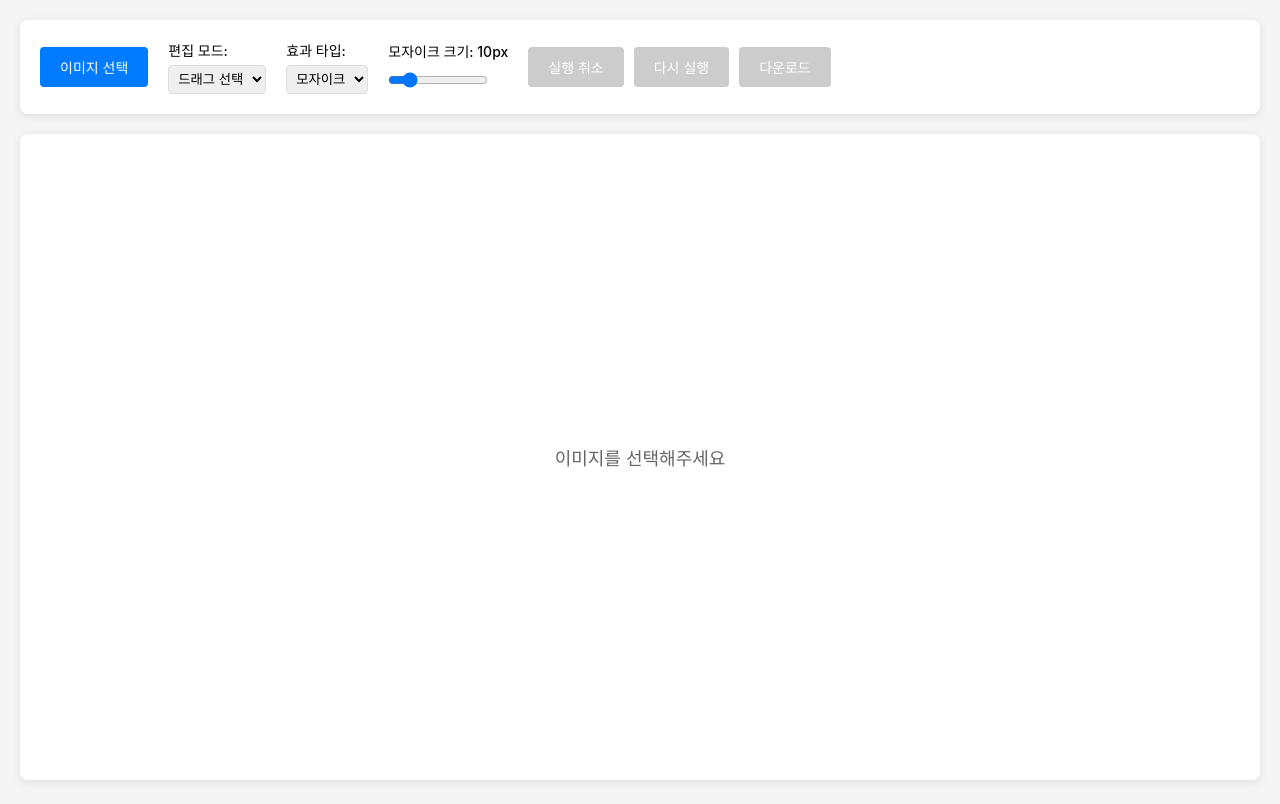
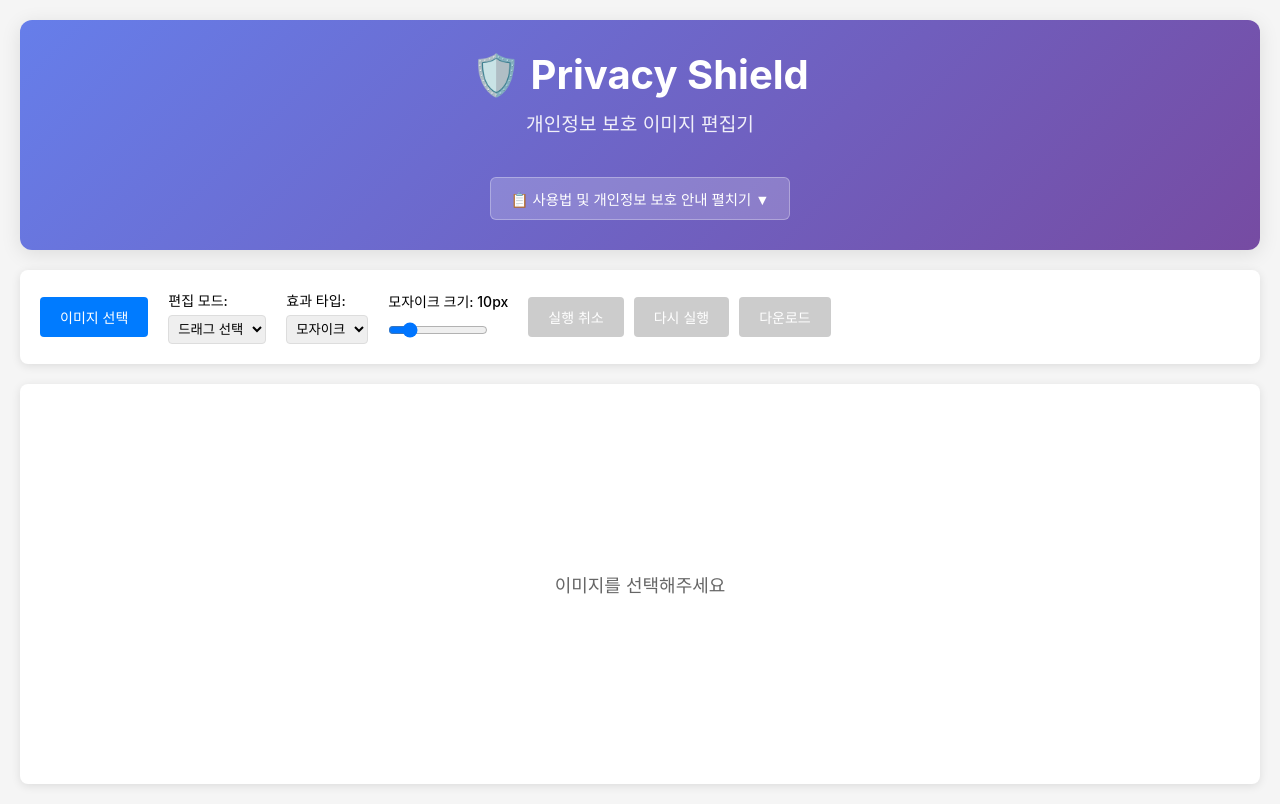
Before and after one commit to joohongpark/photo, a React (Vite) app: page / in a window 1280 px wide. Built offline with nearby package versions, Linux system fonts and the light colour scheme; the HTML template or start-up script is replaced by a standard one.

Commit message:
docs: 안내 추가

```diff
--- a/index.html
+++ b/index.html
@@ -3,7 +3,7 @@
   <head>
     <meta charset="UTF-8" />
     <meta name="viewport" content="width=device-width, initial-scale=1.0" />
-    <title>Photo Editor</title>
+    <title>Privacy Shield - 개인정보 보호 이미지 편집기</title>
   </head>
   <body>
     <div id="root"></div>
--- a/src/App.css
+++ b/src/App.css
@@ -4,6 +4,95 @@
   display: flex;
   flex-direction: column;
   gap: 20px;
+}
+
+.app-header {
+  background: linear-gradient(135deg, #667eea 0%, #764ba2 100%);
+  color: white;
+  padding: 30px;
+  border-radius: 12px;
+  box-shadow: 0 4px 20px rgba(0, 0, 0, 0.1);
+  text-align: center;
+}
+
+.app-header h1 {
+  margin: 0 0 10px 0;
+  font-size: 2.5em;
+  font-weight: bold;
+}
+
+.app-header .subtitle {
+  margin: 0 0 25px 0;
+  font-size: 1.2em;
+  opacity: 0.9;
+}
+
+.info-toggle {
+  background: rgba(255, 255, 255, 0.2);
+  color: white;
+  border: 1px solid rgba(255, 255, 255, 0.3);
+  padding: 10px 20px;
+  border-radius: 6px;
+  cursor: pointer;
+  font-size: 0.9em;
+  margin-top: 15px;
+  transition: all 0.3s ease;
+}
+
+.info-toggle:hover {
+  background: rgba(255, 255, 255, 0.3);
+}
+
+.info-section {
+  display: grid;
+  grid-template-columns: 1fr 1fr;
+  gap: 30px;
+  margin-top: 20px;
+  text-align: left;
+  animation: fadeIn 0.3s ease-in-out;
+}
+
+@keyframes fadeIn {
+  from { opacity: 0; transform: translateY(-10px); }
+  to { opacity: 1; transform: translateY(0); }
+}
+
+.usage-info, .privacy-info {
+  background: rgba(255, 255, 255, 0.1);
+  padding: 20px;
+  border-radius: 8px;
+  backdrop-filter: blur(10px);
+}
+
+.usage-info h3, .privacy-info h3 {
+  margin: 0 0 15px 0;
+  font-size: 1.1em;
+}
+
+.usage-info ul {
+  margin: 0;
+  padding-left: 20px;
+}
+
+.usage-info li {
+  margin-bottom: 8px;
+  line-height: 1.4;
+}
+
+.privacy-info p {
+  margin: 8px 0;
+  line-height: 1.4;
+}
+
+@media (max-width: 768px) {
+  .info-section {
+    grid-template-columns: 1fr;
+    gap: 20px;
+  }
+
+  .app-header h1 {
+    font-size: 2em;
+  }
 }
 
 .controls {
--- a/src/App.jsx
+++ b/src/App.jsx
@@ -16,6 +16,7 @@ function App() {
   const [brushPath, setBrushPath] = useState([])
   const [mousePos, setMousePos] = useState({ x: 0, y: 0 })
   const [showBrushCursor, setShowBrushCursor] = useState(false)
+  const [showInfo, setShowInfo] = useState(false)
   const [history, setHistory] = useState([])
   const [historyIndex, setHistoryIndex] = useState(-1)
 
@@ -439,6 +440,36 @@ function App() {
 
   return (
     <div className="app">
+      <header className="app-header">
+        <h1>🛡️ Privacy Shield</h1>
+        <p className="subtitle">개인정보 보호 이미지 편집기</p>
+        <button
+          className="info-toggle"
+          onClick={() => setShowInfo(!showInfo)}
+        >
+          {showInfo ? '📋 사용법 및 개인정보 보호 안내 접기 ▲' : '📋 사용법 및 개인정보 보호 안내 펼치기 ▼'}
+        </button>
+        {showInfo && (
+          <div className="info-section">
+            <div className="usage-info">
+              <h3>💡 사용법</h3>
+              <ul>
+                <li>📸 이미지를 선택하고 편집 모드를 선택하세요</li>
+                <li>🖱️ <strong>드래그 모드</strong>: 영역을 드래그해서 선택</li>
+                <li>✏️ <strong>펜 모드</strong>: 마우스로 자유롭게 그리기</li>
+                <li>🔧 효과 타입과 강도를 조절할 수 있습니다</li>
+              </ul>
+            </div>
+            <div className="privacy-info">
+              <h3>🔒 개인정보 보호</h3>
+              <p>• 모든 이미지는 브라우저에서만 처리됩니다</p>
+              <p>• 서버에 업로드되거나 저장되지 않습니다</p>
+              <p>• 100% 로컬 처리로 완전한 프라이버시 보장</p>
+            </div>
+          </div>
+        )}
+      </header>
+
       <div className="controls">
         <input
           type="file"
```
